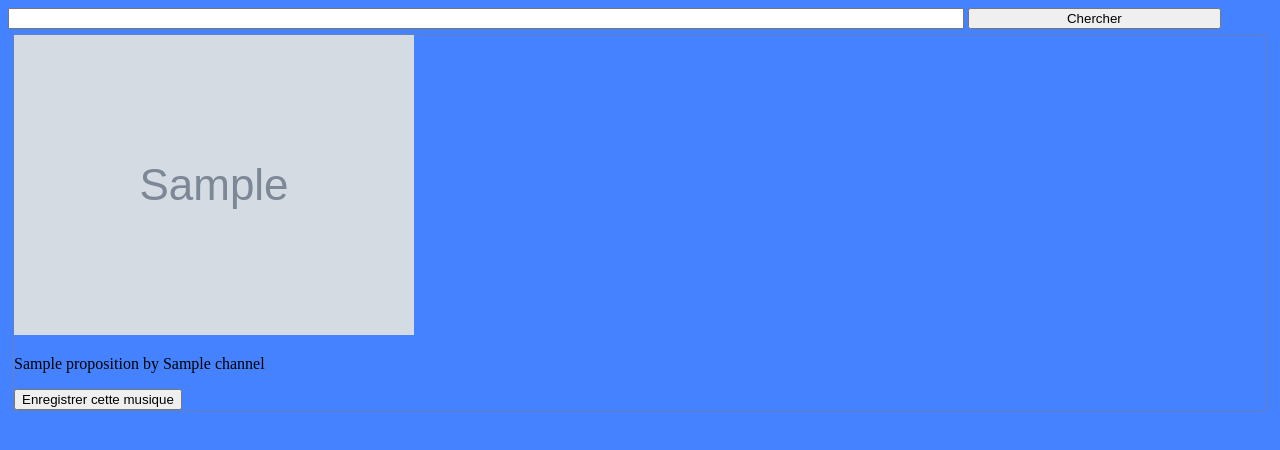
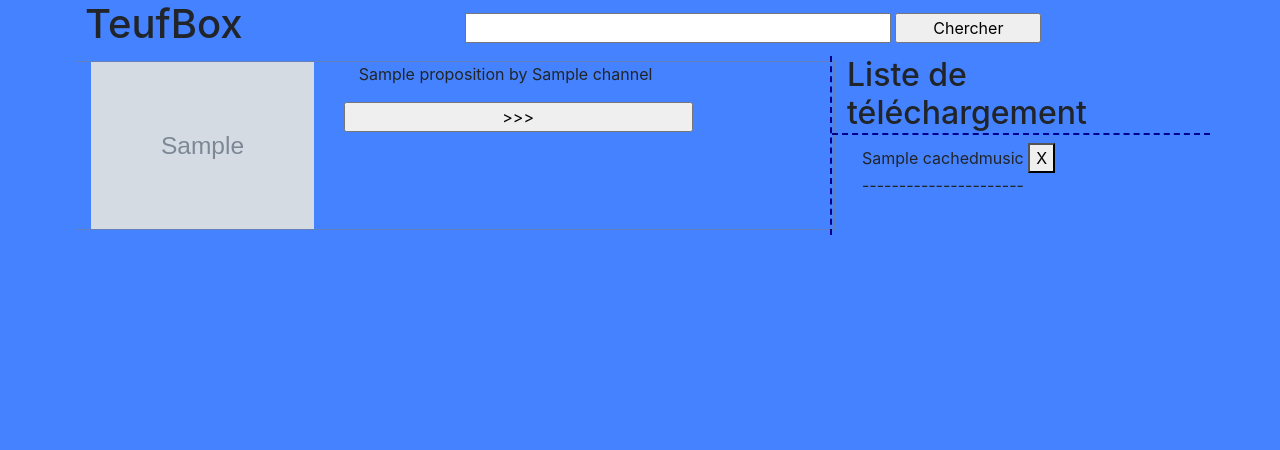
Before and after one commit to priandey/teufbox, a Django app: template teufboxApp/music_crawler/templates/music_crawler/index.html in a window 1280 px wide. Shown: the top 450 px of the page. Run offline with Django 3.2, Linux system fonts and the light colour scheme; the template is opened without the code that fills it: most values are stand-ins (such as "Sample title", 1, 10 or a date in 2020); grey boxes marked "Sample" are stand-in pictures; some libraries are stand-ins or nearby versions.

Commit message:
Started implementation of caching vue.js components for music

```diff
--- a/teufboxApp/music_crawler/models.py
+++ b/teufboxApp/music_crawler/models.py
@@ -11,6 +11,7 @@ class Music(models.Model):
     duration = models.DurationField(null=True)
     cover = models.URLField(blank=True)
     artist = models.ForeignKey('Artist', on_delete=models.CASCADE, related_name='songs', null=True)
+    yt_id = models.CharField(max_length=100)
     media = models.FileField(upload_to='music/', blank=True)  # Idem
 
     def __str__(self):
@@ -39,3 +40,17 @@ class Artist(models.Model):
 
     def __str__(self):
         return self.name
+
+class DownloadCount(models.Model):
+    count = models.IntegerField(default=1)
+
+class CachedMusic(models.Model):
+    title = models.CharField(max_length=255)
+    yt_id = models.CharField(max_length=100, null=True, unique=False)
+
+    @property
+    def is_local(self):
+        if len(Music.objects.filter(yt_id=self.yt_id)) > 0:
+            return True
+        else:
+            return False
--- a/teufboxApp/music_crawler/static/music_crawler/css/index.css
+++ b/teufboxApp/music_crawler/static/music_crawler/css/index.css
@@ -11,8 +11,15 @@ body {
     background-color : lightgrey;
 }
 
+.downloadList {
+    border-left: 2px dashed darkblue;
+}
+
+.underlinedTitle {
+    border-bottom: 2px dashed darkblue;
+}
+
 #keywords {
-    width: 75%;
     text-align: center;
 }
 
--- a/teufboxApp/music_crawler/static/music_crawler/js/index.js
+++ /dev/null
@@ -1,29 +0,0 @@
-function remove_button(button_id) {
-    var element = document.getElementById(button_id);
-    element.parentNode.removeChild(element);
-}
-
-$('input.downloadButton').click(function(event){
-    event.preventDefault();
-    let form = this.parentElement;
-    let formData =
-        {
-            'csrfmiddlewaretoken': form[0].defaultValue,
-            'title': form[1].defaultValue,
-            'artist': form[2].defaultValue,
-            'thumbnail': form[3].defaultValue,
-            'id': form[4].defaultValue
-        };
-    var buttonId = this.id
-    var progressBar = this.parentElement.nextSibling;
-    progressBar.hidden = false;
-    $.post('/register_song', formData, function(data) {
-        console.log("SERVER : " + data.status);
-        progressBar.hidden = true;
-        $("<p class='notification'>" + data.status + "</p>").insertAfter(progressBar);
-        if (data.error != true) {
-            remove_button(buttonId);
-        }
-    });
-
-});
--- a/teufboxApp/music_crawler/templates/music_crawler/index.html
+++ b/teufboxApp/music_crawler/templates/music_crawler/index.html
@@ -4,28 +4,58 @@
 <head>
     <meta charset="UTF-8">
     <title>TeufBox</title>
+    <!-- Latest compiled and minified bootstrap CSS -->
+    <link rel="stylesheet" href="https://maxcdn.bootstrapcdn.com/bootstrap/4.0.0/css/bootstrap.min.css" integrity="sha384-Gn5384xqQ1aoWXA+058RXPxPg6fy4IWvTNh0E263XmFcJlSAwiGgFAW/dAiS6JXm" crossorigin="anonymous">    <!-- Optional bootstrap theme -->
     <link rel="stylesheet" type="text/css" href="{% static 'music_crawler/css/index.css' %}">
 </head>
 <body>
-    <form action="{% url 'search_song' %}" method="get">
-        <input type="text" name="keywords" id="keywords" />
-        <input type="submit" value="Chercher" id="submitButton" />
+    <div class="container">
+        <div class="row d-flex justify-content-around align-items-center">
+            <h1 class="col-md-4">TeufBox</h1>
+           <form action="{% url 'search_song' %}" method="get" class="col-md-8 justify-content-around">
+                <input type="text" name="keywords" id="keywords" class="col-md-7"/>
+                <input type="submit" value="Chercher" id="submitButton" class="col-md-4"/>
             </form>
+        </div>
+        <div class="row">
+            <div class="search-result col-md-8 order md-1 order-sm-2">
+                <div class="row">
                     {% for proposition in response_list %}
-        <div class="proposition">
-            <img src="{{ proposition.thumbnail }}"><p>{{ proposition.name }} by {{ proposition.channel }}</p>
+                        <div class="proposition col-md-12">
+                            <div class="row">
+                                <img src="{{ proposition.thumbnail }}" class="col-md-4 d-inline">
+                                <div class="col-md-6">
+                                    <p class="col-md-12">{{ proposition.name }} by {{ proposition.channel }}</p>
                                     <form action="" method="post">
                                         {% csrf_token %}
                                         <input type="hidden" name="title" value="{{ proposition.name }}" />
                                         <input type="hidden" name="artist" value="{{ proposition.channel }}" />
                                         <input type="hidden" name="thumbnail" value="{{ proposition.thumbnail }}" />
                                         <input type="hidden" name="id" value="{{ proposition.id }}" />
-                <input type="submit" class="downloadButton" id="{{ proposition.id }}" value="Enregistrer cette musique">
+                                        <input type="submit" class="downloadButton col-md-12 align-self-stretch" id="{{ proposition.id }}" value=">>>">
                                     </form><img src="{% static 'music_crawler/js/progress-bar.gif' %}" hidden="true" />
                                 </div>
+                            </div>
+                        </div>
                     {% endfor %}
+                </div>
+            </div>
+            <div class="downloadList col-md-4 order-md-2 order-sm-1" id="musicCache">
+                <div class="row justify-content-center">
+                    <h2 class="col-md-12 underlinedTitle">Liste de téléchargement</h2>
+                </div>
+                <div class="col-md-12" v-for="(music, index) in musicList"> <!-- TODO : Formater correctement les music en cache -->
+                    <<< music.title >>> <button v-on:click="deleteItem(index)">X</button><br> ----------------------
+                </div>
+            </div>
+        </div>
 
         <script src="https://code.jquery.com/jquery-3.5.1.min.js" integrity="sha256-9/aliU8dGd2tb6OSsuzixeV4y/faTqgFtohetphbbj0=" crossorigin="anonymous"></script>
-    <script src="{% static 'music_crawler/js/index.js' %}"></script>
+        <script src="https://cdnjs.cloudflare.com/ajax/libs/popper.js/1.12.9/umd/popper.min.js" integrity="sha384-ApNbgh9B+Y1QKtv3Rn7W3mgPxhU9K/ScQsAP7hUibX39j7fakFPskvXusvfa0b4Q" crossorigin="anonymous"></script>
+        <script src="https://maxcdn.bootstrapcdn.com/bootstrap/4.0.0/js/bootstrap.min.js" integrity="sha384-JZR6Spejh4U02d8jOt6vLEHfe/JQGiRRSQQxSfFWpi1MquVdAyjUar5+76PVCmYl" crossorigin="anonymous"></script>
+        <script src="https://cdn.jsdelivr.net/npm/axios/dist/axios.min.js"></script>
+        <script src="https://cdn.jsdelivr.net/npm/vue/dist/vue.js"></script>
+        <script src="{% static 'music_crawler/js/download.js' %}"></script>
+    </div>
 </body>
 </html>
--- a/teufboxApp/music_crawler/urls.py
+++ b/teufboxApp/music_crawler/urls.py
@@ -1,9 +1,10 @@
 from django.urls import path
 
-from .views import index, search_song, register_song
+from .views import index, search_song, register_song, music_cache
 
 urlpatterns = [
     path('', index, name='index'),
     path('search_song', search_song, name="search_song"),
     path('register_song', register_song, name="register_song"),
+    path('music_cache', music_cache, name="music_cache"),
 ]
--- a/teufboxApp/music_crawler/views.py
+++ b/teufboxApp/music_crawler/views.py
@@ -5,9 +5,10 @@ import googleapiclient.errors
 
 from django.shortcuts import render
 from django.http import JsonResponse
+from django.views.decorators.csrf import csrf_exempt
 from youtube_dl.utils import DownloadError
 
-from .models import Music, Artist
+from .models import Music, Artist, CachedMusic
 from .utils import download_from_youtube
 
 
@@ -42,7 +43,7 @@ def search_song(request):
             prop = {'name': proposition['snippet']['title'],
                     'channel': proposition['snippet']['channelTitle'],
                     'id': proposition['id']['videoId'],
-                    'thumbnail': proposition['snippet']['thumbnails']['medium']['url']}
+                    'thumbnail': proposition['snippet']['thumbnails']['default']['url']}
             response_list.append(prop)
         except KeyError:
             pass
@@ -59,6 +60,7 @@ def register_song(request):
                 title=music_tags['title'],
                 duration=music_tags['duration'],
                 artist=music_artist[0],
+                yt_id=request.POST['id'],
                 cover=request.POST['thumbnail']
             )
             new_music.get_music_from_file()
@@ -69,3 +71,31 @@ def register_song(request):
             response['status'] = str(err) + " -- Vous pouvez réessayer"
             response['error'] = True
         return JsonResponse(response)
+
+@csrf_exempt
+def music_cache(request):
+    if request.method == "GET":
+        if request.GET['music'] == 'all':
+            music_cached = CachedMusic.objects.all()
+            serialized_cache = []
+            if music_cached:
+                for music in music_cached:
+                    serialized_cache.append({
+                        'title': music.title,
+                        'yt_id': music.yt_id,
+                        'is_local': music.is_local
+                    })
+
+            return JsonResponse(serialized_cache, safe=False)
+
+    if request.method == "POST":
+        add_to_cache = CachedMusic.objects.create(
+                title=request.POST['title'],
+                yt_id=request.POST['id']
+        )
+        add_to_cache.save()
+        return JsonResponse({"status":"Added music to catch"})
+
+    if request.method == "DELETE":
+        CachedMusic.objects.get(yt_id=request.GET['id']).delete()
+        return JsonResponse({"status": "Deleted music to catch"})
```
Also changed, not shown: teufboxApp/music_crawler/static/music_crawler/js/download.js (added, +61 -0 lines), teufboxApp/music_crawler/utils.py (+7 -1 lines), teufboxApp/music_crawler/migrations/0009_downloadcount.py (added), teufboxApp/music_crawler/migrations/0010_auto_20200519_1501.py (added), 1 other file. Lines whose indentation alone changed are shown as unchanged.
